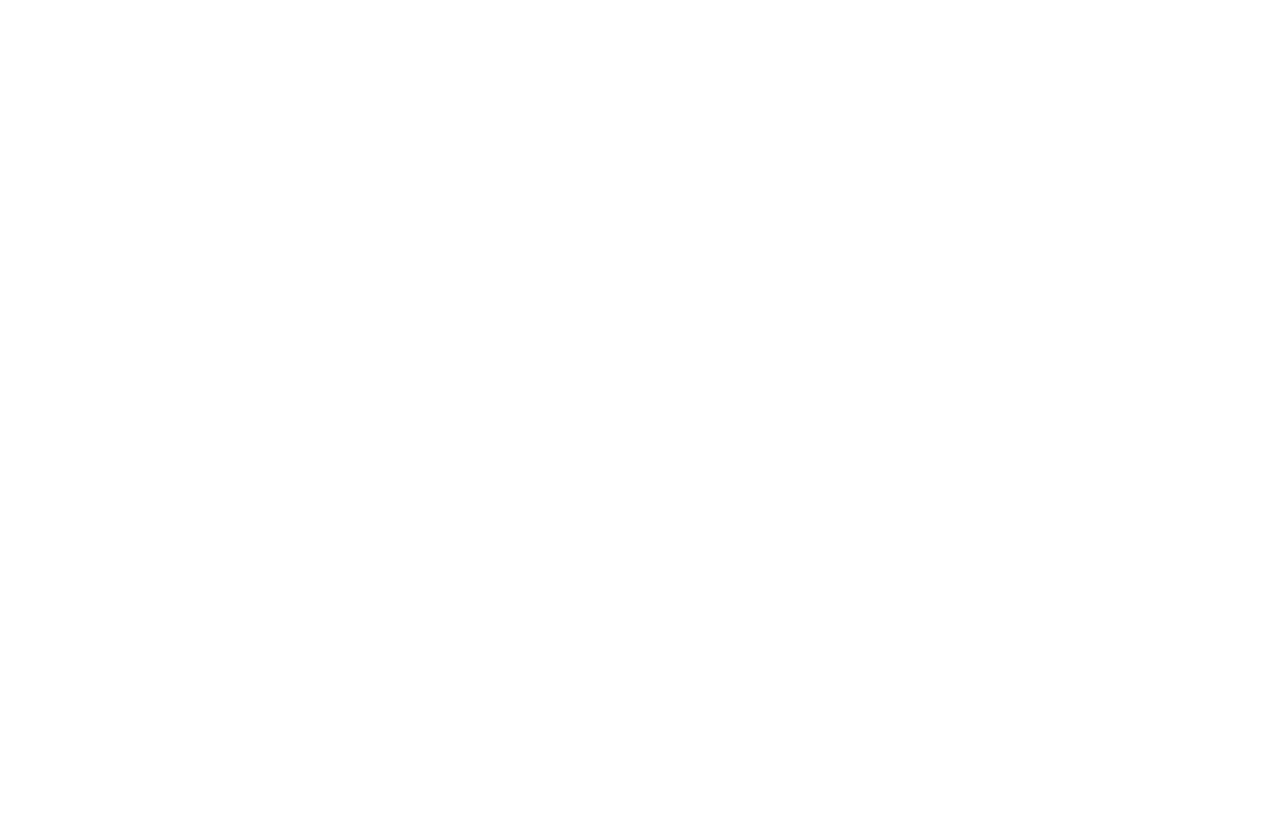
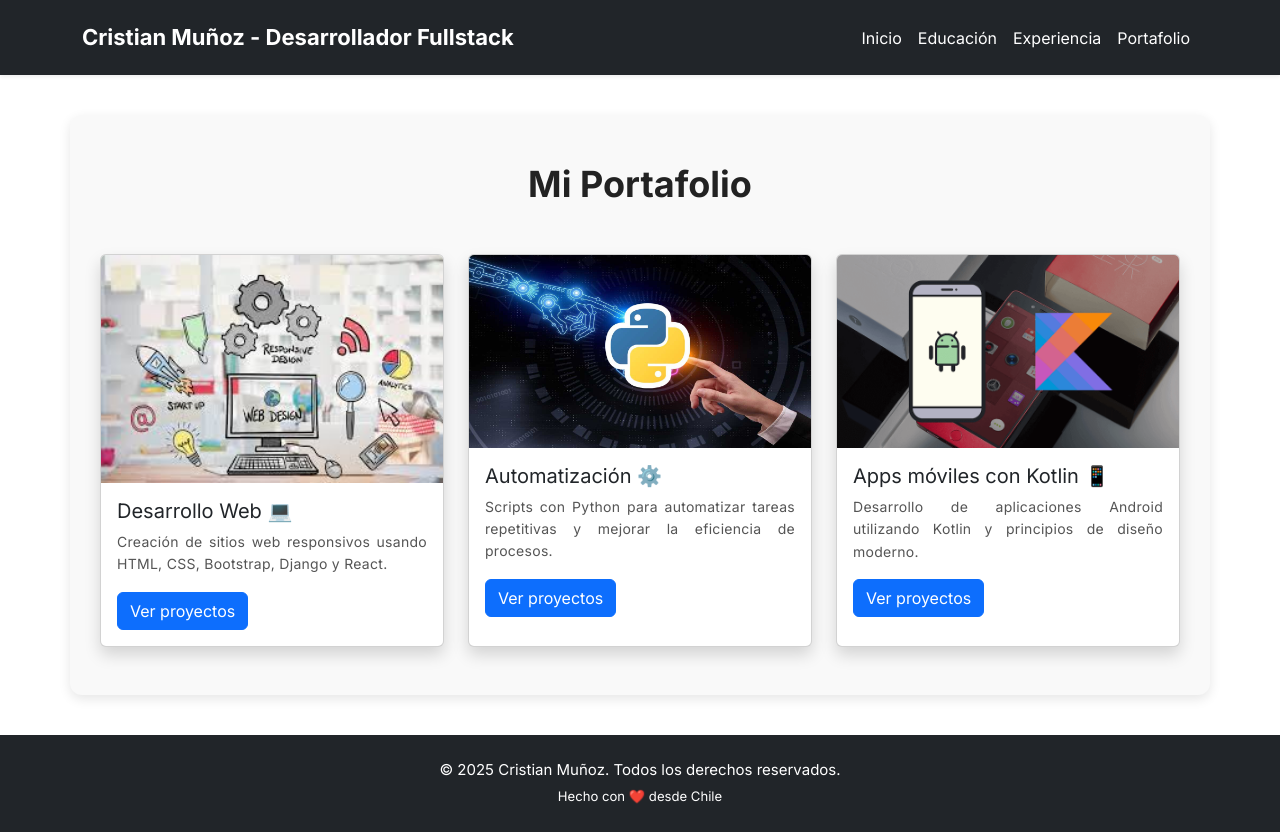
Before and after one commit to cristian123-stack/cristian123-stack.github.io, a plain HTML site: page Portafolio.html in a window 1280 px wide. Before the commit the page ends 800 px from the top, so only its background shows below. Drawn offline with nearby package versions, Linux system fonts and the light colour scheme.

Commit message:
agregando imagenes

```diff
--- a/Portafolio.html
+++ b/Portafolio.html
@@ -0,0 +1,85 @@
+<!DOCTYPE html>
+<html lang="es">
+<head>
+  <meta charset="UTF-8" />
+  <meta name="viewport" content="width=device-width, initial-scale=1.0" />
+  <title>Portafolio - Cristian Muñoz</title>
+
+  <link href="https://cdn.jsdelivr.net/npm/bootstrap@5.3.0/dist/css/bootstrap.min.css" rel="stylesheet">
+  <link href="https://fonts.googleapis.com/css2?family=Inter:wght@400;600;700&display=swap" rel="stylesheet">
+  <link rel="stylesheet" href="./assets/css/style.css">
+</head>
+<body>
+
+  <nav class="navbar navbar-expand-lg navbar-dark bg-dark shadow-sm py-3">
+    <div class="container">
+      <a class="navbar-brand fw-bold text-white">Cristian Muñoz - Desarrollador Fullstack</a>
+      <button class="navbar-toggler" type="button" data-bs-toggle="collapse" data-bs-target="#navbarNav">
+        <span class="navbar-toggler-icon"></span>
+      </button>
+      <div class="collapse navbar-collapse" id="navbarNav">
+        <ul class="navbar-nav ms-auto">
+          <li class="nav-item"><a class="nav-link text-white" href="./index.html">Inicio</a></li>
+          <li class="nav-item"><a class="nav-link text-white" href="./educacion.html">Educación</a></li>
+          <li class="nav-item"><a class="nav-link text-white" href="./experiencia.html">Experiencia</a></li>
+          <li class="nav-item"><a class="nav-link text-white" href="./Portafolio.html">Portafolio</a></li>
+        </ul>
+      </div>
+    </div>
+  </nav>
+
+
+  <main class="contenido container py-5">
+    <h2 class="text-center mb-5">Mi Portafolio</h2>
+    <div class="row row-cols-1 row-cols-md-3 g-4">
+
+
+      <div class="col">
+        <div class="card h-100 shadow">
+          <img src="./assets/img/desarrollo web.jpeg" class="card-img-top" alt="Desarrollo Web">
+          <div class="card-body">
+            <h5 class="card-title">Desarrollo Web 💻</h5>
+            <p class="card-text">Creación de sitios web responsivos usando HTML, CSS, Bootstrap, Django y React.</p>
+            <a href="https://github.com/cristian123-stack" target="_blank" class="btn btn-primary">Ver proyectos</a>
+          </div>
+        </div>
+      </div>
+
+      <!-- Card 2: Automatización -->
+      <div class="col">
+        <div class="card h-100 shadow">
+          <img src="./assets/img/automat.jpg" class="card-img-top" alt="Automatización">
+          <div class="card-body">
+            <h5 class="card-title">Automatización ⚙️</h5>
+            <p class="card-text">Scripts con Python para automatizar tareas repetitivas y mejorar la eficiencia de procesos.</p>
+            <a href="https://github.com/cristian123-stack" target="_blank" class="btn btn-primary">Ver proyectos</a>
+          </div>
+        </div>
+      </div>
+
+      <!-- Card 3: Apps móviles con Kotlin -->
+      <div class="col">
+        <div class="card h-100 shadow">
+          <img src="./assets/img/kotlin.webp" class="card-img-top" alt="Apps móviles Kotlin">
+          <div class="card-body">
+            <h5 class="card-title">Apps móviles con Kotlin 📱</h5>
+            <p class="card-text">Desarrollo de aplicaciones Android utilizando Kotlin y principios de diseño moderno.</p>
+            <a href="https://github.com/cristian123-stack" target="_blank" class="btn btn-primary">Ver proyectos</a>
+          </div>
+        </div>
+      </div>
+
+    </div>
+  </main>
+
+    <footer class="bg-dark text-white text-center py-4">
+    <div class="container">
+      <p class="mb-1">&copy; 2025 Cristian Muñoz. Todos los derechos reservados.</p>
+      <small>Hecho con ❤️ desde Chile</small>
+    </div>
+  </footer>
+
+
+  <script src="https://cdn.jsdelivr.net/npm/bootstrap@5.3.0/dist/js/bootstrap.bundle.min.js"></script>
+</body>
+</html>
--- a/assets/css/style.css
+++ b/assets/css/style.css
@@ -1,4 +1,3 @@
-
 body {
   font-family: 'Inter', sans-serif;
   display: flex;
@@ -8,12 +7,11 @@ body {
 }
 
 .navbar-brand {
-  font-size: 1.4rem;
+  font-size: 22px;
 }
 
-/* Footer */
 footer {
-  font-size: 0.95rem;
+  font-size: 15px;
 }
 footer p,
 footer small {
@@ -37,12 +35,14 @@ main.contenido {
   box-shadow: 0 4px 12px rgb(0 0 0 / 0.1);
   margin-top: 40px;
   margin-bottom: 40px;
+
+  flex: 1;
 }
 
 main.contenido h2 {
   font-family: 'Inter', sans-serif;
   font-weight: 700;
-  font-size: 2.25rem;
+  font-size: 36px;
   margin-bottom: 20px;
   color: #222;
 }
@@ -50,7 +50,7 @@ main.contenido h2 {
 main.contenido p {
   font-family: 'Inter', sans-serif;
   font-weight: 200;
-  font-size: 0.9rem; /* Tamaño reducido */
+  font-size: 14px;
   line-height: 1.6;
   color: #555;
   text-align: justify;
```
Also changed, not shown: educacion.html (+1 -0 lines), experiencia.html (+1 -0 lines), index.html (+1 -0 lines), assets/img/automat.jpg (added), assets/img/desarrollo web.jpeg (added), assets/img/kotlin.webp (added).
